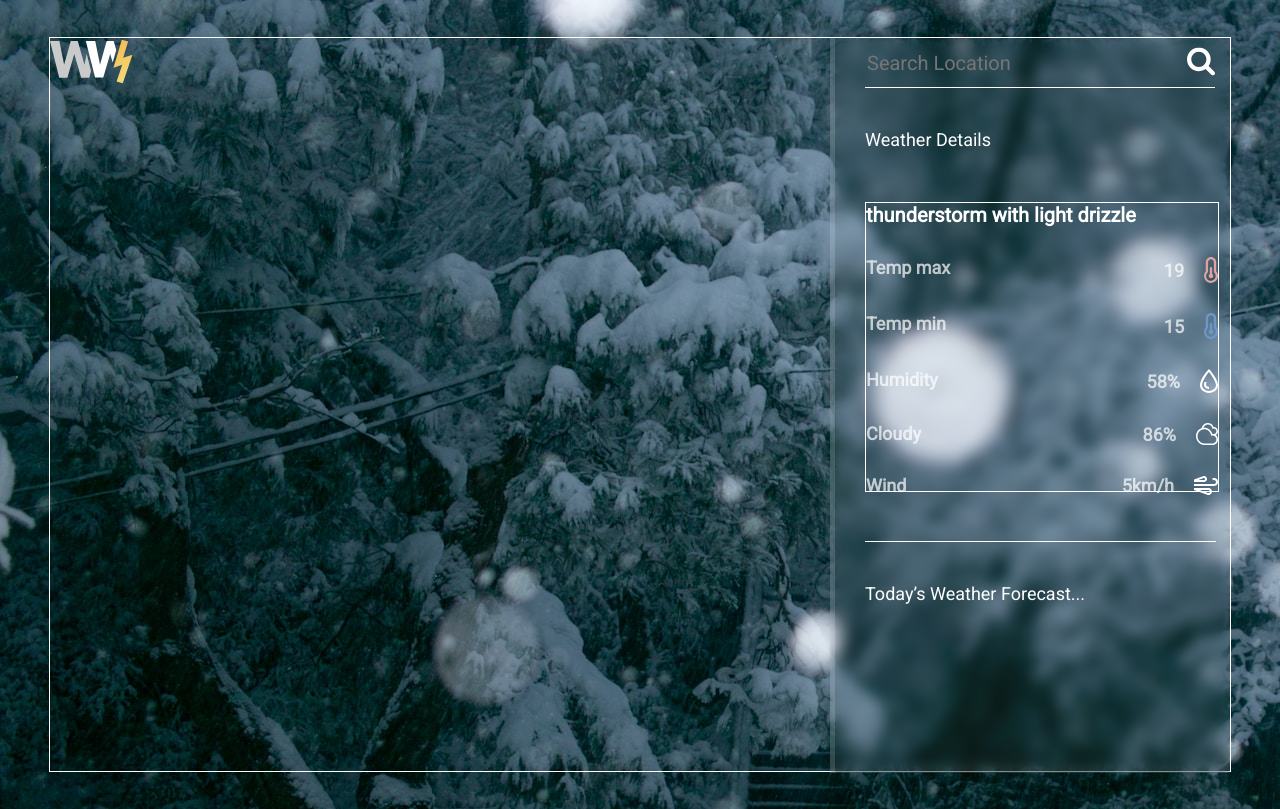
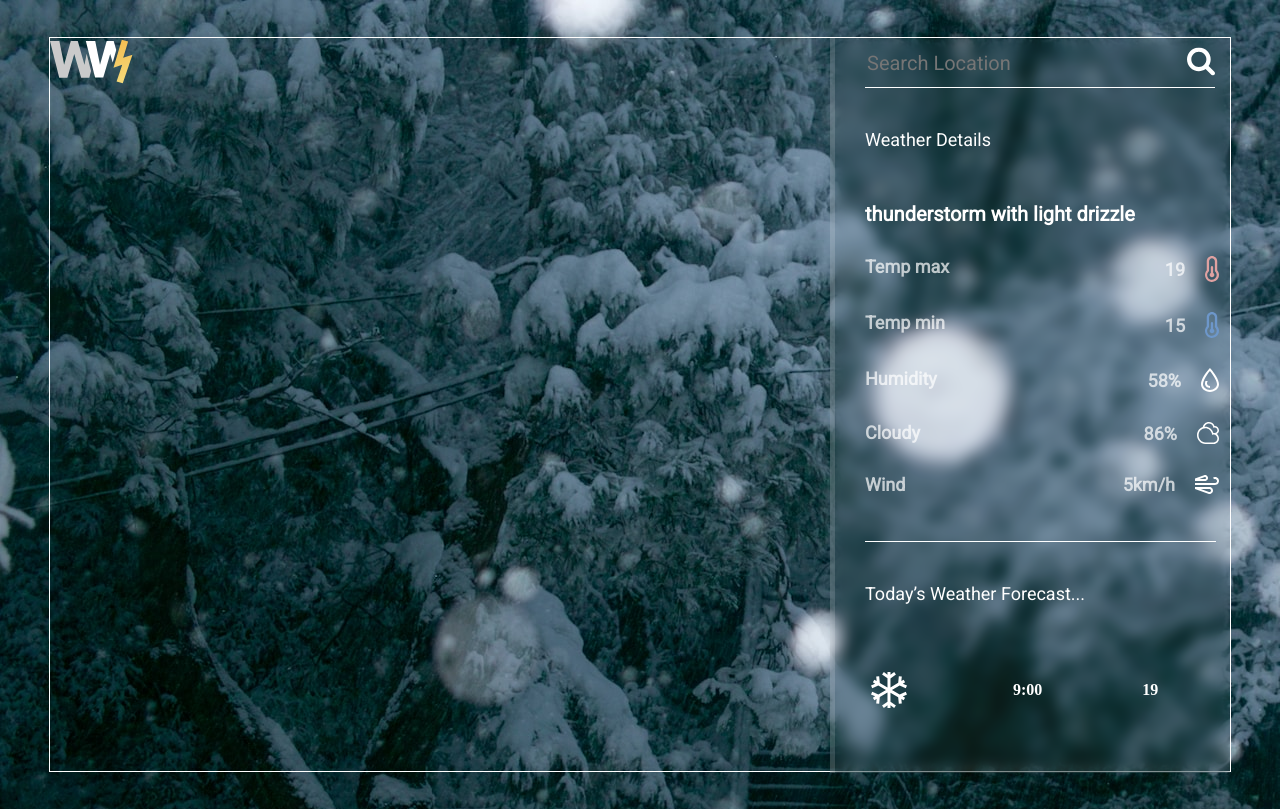
Before and after one commit to VAxoJan/vaxo-janiashvili, a plain HTML site: page weather-1/index.html in a window 1280 px wide. Drawn offline with Linux system fonts and the light colour scheme.

Commit message:
without-js

```diff
--- a/weather-1/index.html
+++ b/weather-1/index.html
@@ -56,6 +56,11 @@
             </div>
         <div class="bit"></div>
         <p class="forecast">Today’s Weather Forecast...</p>
+        <div class="hourly">
+            <img src="./images/Snow.svg" alt="">
+            <p class="pm">9:00</p>
+            <p class="cels">19</p>
+        </div>
         </div>
     </div>
 </body>
--- a/weather-1/style.css
+++ b/weather-1/style.css
@@ -65,7 +65,6 @@ body{
 .temp-section{
     width: 354px;
     height: 290px;
-    border: 1px solid white;
     margin-top: 52px;
     margin-left: 30px;
     display: inline-flex;
@@ -181,3 +180,12 @@ body{
     margin-top: 41px;
     margin-left: 30px;
 }
+.hourly{
+    display: flex;
+    align-items: center;
+    color: #FFFFFF;
+    font-weight: 600;
+    gap: 30px 100px;
+    padding-left: 30px;
+    margin-top: 62px;
+}
```
Also changed, not shown: weather-1/images/Snow.svg (added).
